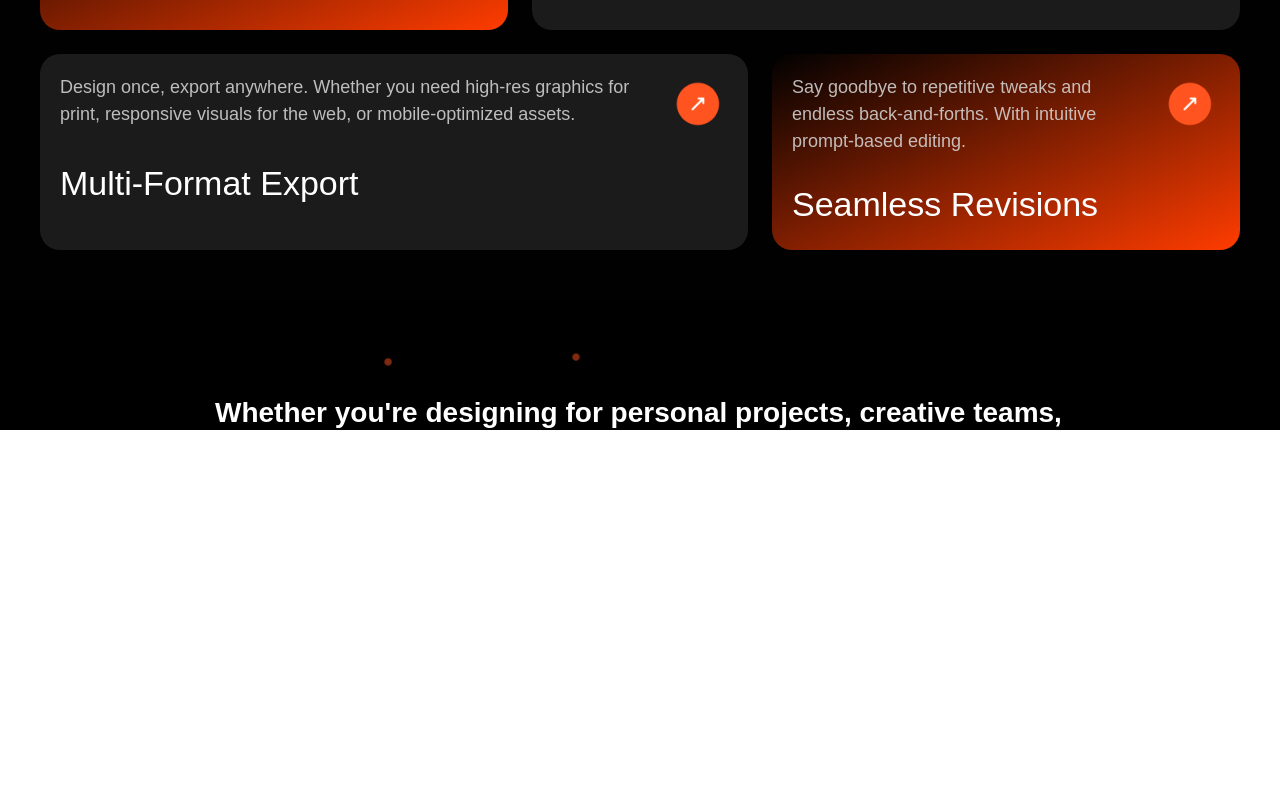
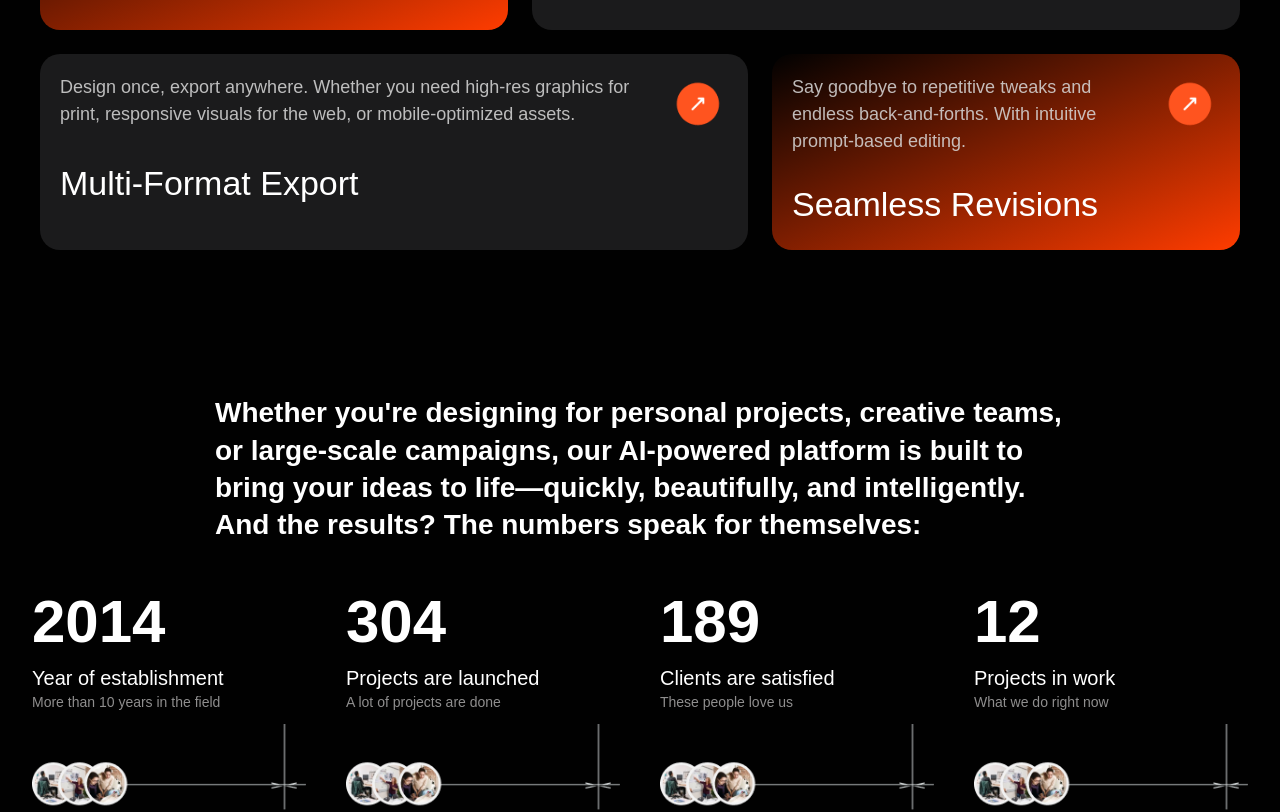
Before and after one commit to Sachinkoligit/Figma_Ai_web, a Next.js app: page / in a window 1280 px wide. Shown: the part 1325-2137 px from the top of the page. Before the commit the page ends 1755 px from the top, so only its background shows below. Built offline with nearby package versions, Linux system fonts and the light colour scheme.

Commit message:
Bugs updated

```diff
--- a/app/pages/Homepage.jsx
+++ b/app/pages/Homepage.jsx
@@ -12,7 +12,7 @@ import { Menu, X } from "lucide-react";
 export default function Homepage() {
   const [open, setOpen] = useState(false);
   return (
-    <div className="w-full bg-[#010101] relative overflow-x-hidden">
+    <div className="w-full bg-[#010101] relative">
       <div className="flex w-full">
         <div
           className="relative w-full min-h-[60vh] lg:min-h-[755px]
@@ -57,9 +57,9 @@ export default function Homepage() {
             {open ? <X size={28} /> : <Menu size={28} />}
           </button>
 
-          {/* Mobile Menu */}
+
           {open && (
-            <div className="absolute top-[70px] left-0 w-[50%] bg-black flex flex-col items-center gap-6 py-6 text-white text-[18px] md:hidden translate-x-[100%]">
+            <div className="absolute top-[70px] left-0 w-[50%] bg-black flex flex-col items-center gap-6 py-6 text-white text-[18px] md:hidden right-0">
               <span className="font-bold">Home</span>
               <span>Services</span>
               <span>Contact us</span>
@@ -116,7 +116,7 @@ export default function Homepage() {
             decisions—all from one intuitive dashboard.
           </p>
 
-          {/* BUTTONS */}
+
           <div className="flex flex-col sm:flex-row gap-4 justify-center mt-6">
             <button
               className="bg-[#FF541F] rounded-[10px]
--- a/app/pages/Stats.jsx
+++ b/app/pages/Stats.jsx
@@ -3,7 +3,7 @@ import React from "react";
 
 export default function Stats() {
   return (
-    <section className="w-full px-4 sm:px-6 lg:px-8">
+    <section className="w-full px-4 bg-[#010101] sm:px-6 lg:px-8">
       <div className="max-w-[1245px] mx-auto pt-16 lg:pt-24">
         {/* Heading */}
         <div className="flex justify-center">
```
